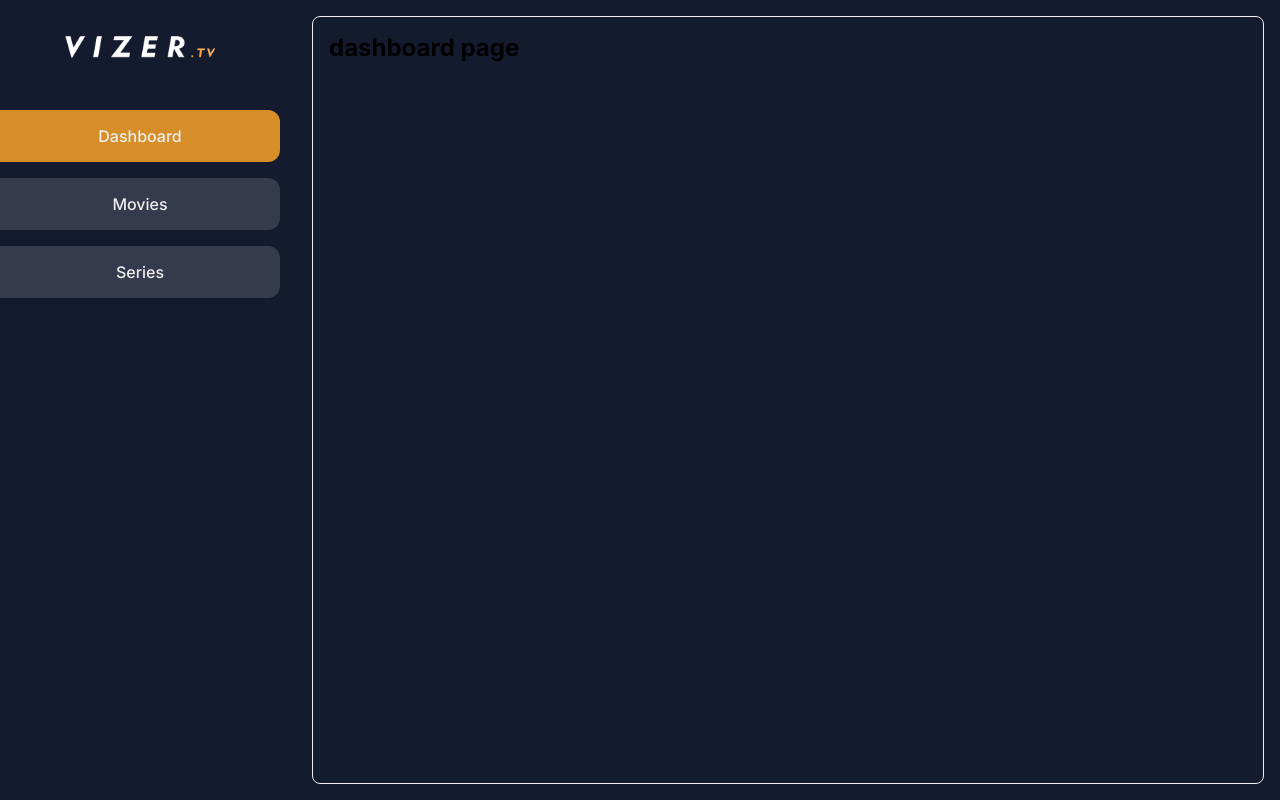
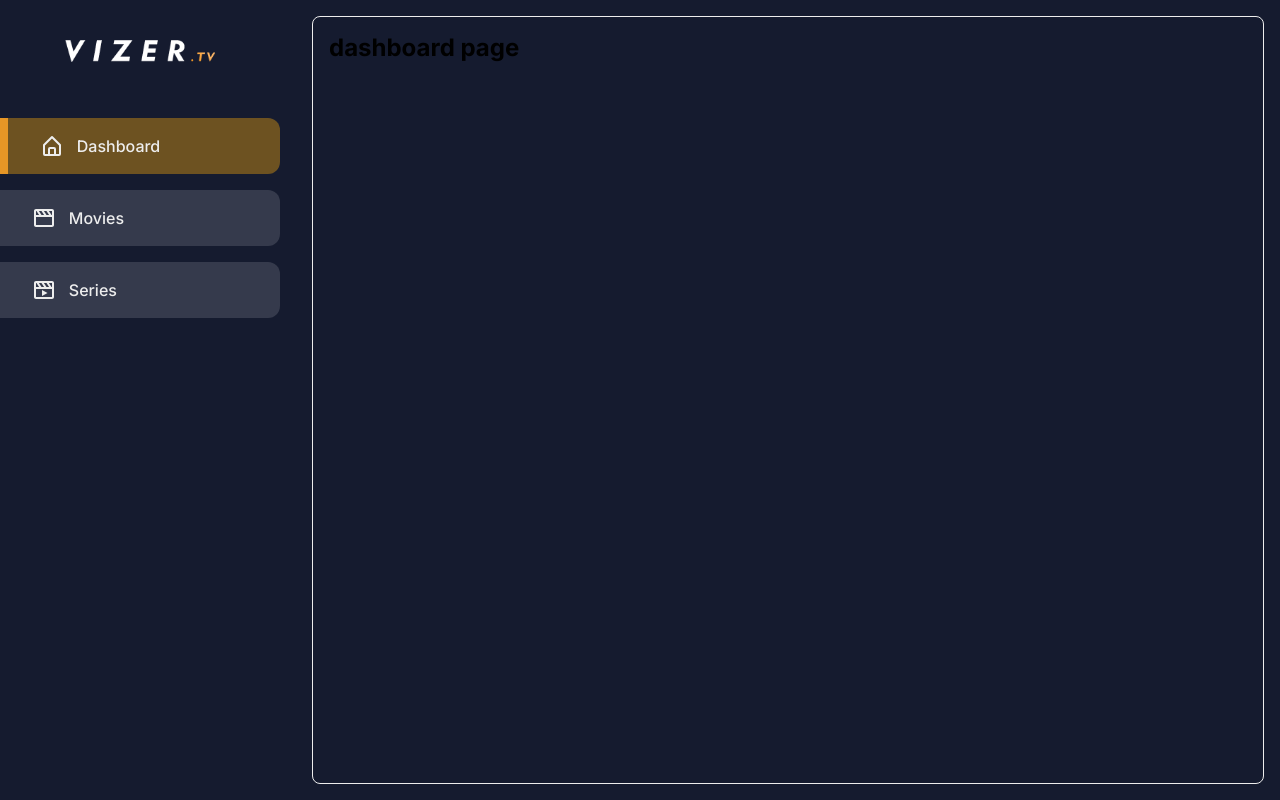
Before and after one commit to GilbertSilvaa/7Flix-CMS, a React (Vite) app in the folder Vizer.Web/: page / in a window 1280 px wide. Built offline with nearby package versions, Linux system fonts and the light colour scheme.

Commit message:
:sparkles: feat: finish side menu

```diff
--- a/Vizer.Web/package.json
+++ b/Vizer.Web/package.json
@@ -12,6 +12,7 @@
   "dependencies": {
     "react": "^18.2.0",
     "react-dom": "^18.2.0",
+    "react-icons": "^5.1.0",
     "react-router-dom": "^6.23.0"
   },
   "devDependencies": {
--- a/Vizer.Web/src/App.tsx
+++ b/Vizer.Web/src/App.tsx
@@ -1,12 +1,5 @@
 import { Router } from './router'
-import { Layout } from './view/layouts/Layout'
 
-function App() {
-  return (
-    <Layout>
-      <Router/>
-    </Layout>
-  )
-}
+const App = () => <Router/>
 
 export default App
--- a/Vizer.Web/src/global.css
+++ b/Vizer.Web/src/global.css
@@ -1,7 +1,7 @@
 @import url('https://fonts.googleapis.com/css2?family=Inter:wght@100..900&display=swap');
 
 :root {
-  --yellow: #d78e28;
+  --yellow: #e69626;
   --orange: #fca61f;
   --black: #151b2f;
   --gray: #788097;
--- a/Vizer.Web/src/router/index.tsx
+++ b/Vizer.Web/src/router/index.tsx
@@ -2,15 +2,18 @@ import { BrowserRouter, Route, Routes } from 'react-router-dom';
 import { DashboardView } from '../view/pages/dashboard';
 import { MoviesView } from '../view/pages/movies';
 import { SeriesView } from '../view/pages/series';
+import { Layout } from '../view/layouts/Layout';
 
 export function Router() {
   return (
     <BrowserRouter>
-      <Routes>
-        <Route path='/' element={<DashboardView/>}/>
-        <Route path='/movies' element={<MoviesView/>}/>
-        <Route path='/series' element={<SeriesView/>}/>
-      </Routes>
+      <Layout>
+        <Routes>
+          <Route path='/' element={<DashboardView/>}/>
+          <Route path='/movies' element={<MoviesView/>}/>
+          <Route path='/series' element={<SeriesView/>}/>
+        </Routes>
+      </Layout>
     </BrowserRouter>
   )
 }
--- a/Vizer.Web/src/view/layouts/Layout.module.css
+++ b/Vizer.Web/src/view/layouts/Layout.module.css
@@ -26,7 +26,7 @@
   display: flex;
   justify-content: center;
   align-items: center;
-  padding: 2.25rem 0;
+  padding: 2.5rem 0;
 }
 
 .menu .logo img {
@@ -42,14 +42,21 @@
 .menu .options button {
   color: var(--white);
   padding: 1rem;
+  padding-left: 2rem;
   font-size: 1rem;
   font-weight: 500;
   border-top-right-radius: 12px;
   border-bottom-right-radius: 12px;
   cursor: pointer;
   background-color: #ffffff23;
+
+  display: flex;
+  justify-content: flex-start;
+  align-items: center;
+  gap: .8rem;
 }
 
 .menu .options button.active {
-  background-color: var(--yellow);
+  background-color: #f1a50e66;
+  border-left: .5rem solid var(--yellow);
 }
--- a/Vizer.Web/src/view/layouts/Layout.tsx
+++ b/Vizer.Web/src/view/layouts/Layout.tsx
@@ -1,4 +1,6 @@
-import { ReactNode } from 'react'
+import { ReactNode, useState } from 'react'
+import { useNavigate } from 'react-router-dom'
+import { BiHomeAlt, BiMovie, BiMoviePlay } from 'react-icons/bi'
 import logo from '../../assets/logo.png'
 import styles from './Layout.module.css'
 
@@ -6,7 +8,37 @@ interface ILayoutProps {
   children: ReactNode
 }
 
+const PAGES = {
+  dashboard: {
+    title: 'Dashboard',
+    Icon: BiHomeAlt,
+    path: '/'
+  },
+  movies:{
+    title: 'Movies',
+    Icon: BiMovie,
+    path: '/movies'
+  },
+  series:{
+    title: 'Series',
+    Icon: BiMoviePlay,
+    path: '/series'
+  }
+}
+
+type TPages = keyof typeof PAGES
+
 export function Layout({ children }: ILayoutProps) {
+  const navigate = useNavigate()
+
+  const [currentPage, setCurrentPage] = useState<TPages>('dashboard')
+
+  function handleChangePage(page: TPages) {
+    const { path } = PAGES[page]
+    setCurrentPage(page)
+    navigate(path)
+  }
+
   return (
     <div className={styles.content}>
       <div className={styles.menu}>
@@ -16,9 +48,19 @@ export function Layout({ children }: ILayoutProps) {
             <img src={logo} alt="logo"/>
           </div>
 
-          <button className={styles.active}>Dashboard</button>
-          <button>Movies</button>
-          <button>Series</button>
+          {Object.keys(PAGES).map((p, index) => {
+            const { title, Icon } = PAGES[p as TPages]
+            return (
+              <button
+                key={index}
+                className={currentPage === p ? styles.active : ''}
+                onClick={_ => handleChangePage(p as TPages)}
+              >
+                <Icon size={24}/>
+                <span>{ title }</span>
+              </button>
+            )
+          })}
         </div>
 
         <div className="logout"></div>
```
Also changed, not shown: 1 other file (tests, documents, lock files or other folders).
